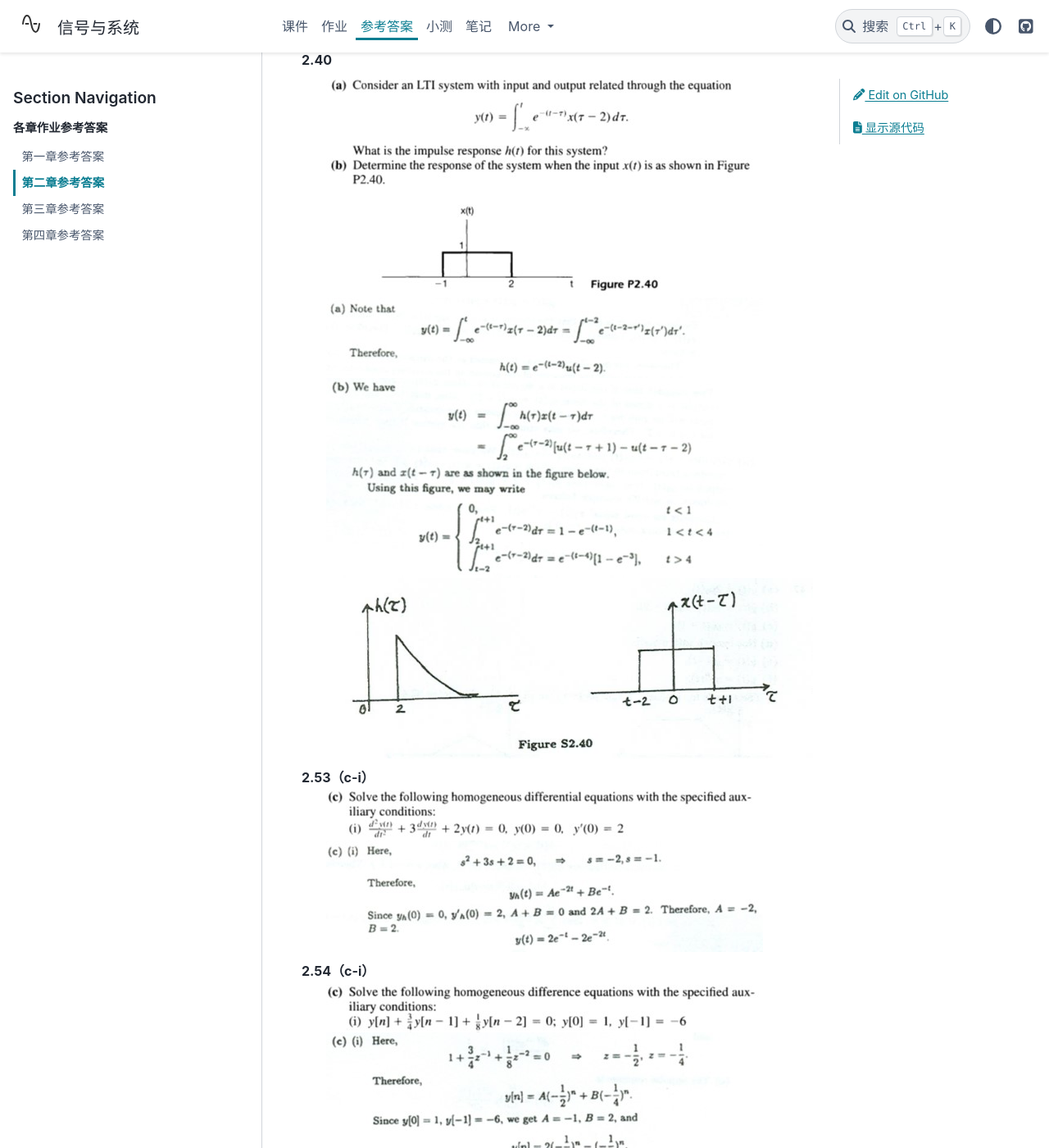
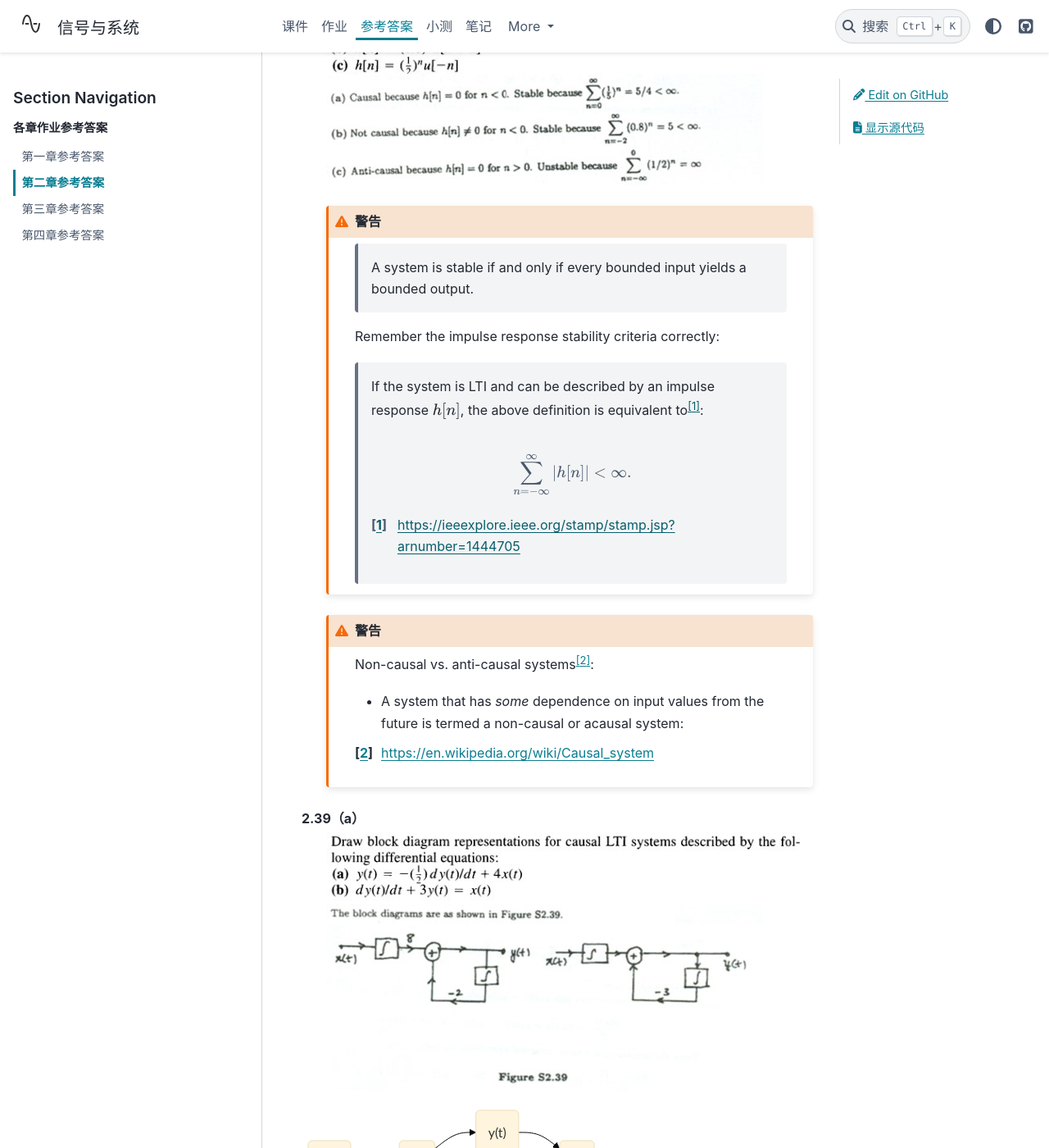
Before and after one commit to atlanswer/Signals-and-Systems, a Sphinx documentation site: the page built from doc/answer/chapter2.rst, in a window 1280 px wide and 1400 px high, scrolled down 7314 px. Shown: the whole window at 82% size. Built offline with Sphinx 7.4.7 and the PyData theme 0.15.4, drawn with Linux system fonts in a browser that asks for light colours; some of the changed text lies outside the part shown.

Commit message:
content: update chapter 2 reference answer

```diff
--- a/doc/answer/chapter2.rst
+++ b/doc/answer/chapter2.rst
@@ -40,6 +40,8 @@
    .. image:: assets/2-3.jpg
    .. image:: assets/2-3a.jpg
 
+   .. note:: Do **NOT** forget to plot the output when you are expected to to exactly that.
+
    View the graph online: https://www.desmos.com/calculator/4sfkokoj2j
 
    .. figure:: assets/2-3a-2.jpg
@@ -51,6 +53,8 @@
    .. image:: assets/2-7-2.jpg
    .. image:: assets/2-7a.jpg
    .. image:: assets/2-7a-2.jpg
+
+   Or :math:`y[n] = u[n] + u[n-2]`.
 
 离散卷积计算
    请作图展示结果
@@ -69,11 +73,23 @@
    .. image:: assets/2-20a.jpg
    .. image:: assets/2-20a-2.jpg
 
+   .. warning::
+
+      :math:`u_1(t)` is a unit doublet, not a unit step function:
+
+      .. math::
+
+         x(t) * u_1(t) = \frac{\mathrm{d}x(t)}{\mathrm{d}t}\text{.}
+
 2.23
    .. image:: assets/2-23.jpg
    .. image:: assets/2-23-2.jpg
    .. image:: assets/2-23a.jpg
    .. image:: assets/2-23a-2.jpg
+
+   .. note::
+
+      Mark the axes smartly.
 
 证明卷积性质
    To prove property 8, we need property 6 & 7.
@@ -132,9 +148,46 @@
    First, we repeatedly use :math:`(\ref{eq.2})` or :math:`(\ref{eq.4})` to get
    :math:`f^{(i)}(t)=f_1(t)*f_2^{(i)}(t)`, and then we can prove :math:`f^{(i)}(t)=f_1^{(j)}(t)*f_2^{(i-j)}(t)` with :math:`(\ref{eq.6})` and :math:`(\ref{eq.7})`.
 
+   .. warning::
+
+      性质证明题
+
 2.28（a，c）
    .. image:: assets/2-28.jpg
    .. image:: assets/2-28a.jpg
+
+   .. warning::
+
+         A system is stable if and only if every bounded input
+         yields a bounded output.
+
+      Remember the impulse response stability criteria correctly:
+
+         If the system is LTI and can be described by an impulse
+         response :math:`h[n]`, the above definition is equivalent to\ [1]_:
+
+         .. math::
+
+            \sum_{n=-\infty}^{\infty}|h[n]|<\infty\text{.}
+
+         .. [1] https://ieeexplore.ieee.org/stamp/stamp.jsp?arnumber=1444705
+
+   .. warning::
+
+      Non-causal vs. anti-causal systems\ [2]_:
+
+      - A system that has *some*  dependence on input values from the
+        future is termed a non-causal or acausal system:
+
+      ..   .. math::
+
+      ..      h[n] = 0 \quad\text{for}\quad n < 0 \text{.}
+
+      ..   .. math::
+
+      ..      h[n] = 0 \quad\text{for}\quad n < 0 \text{.}
+
+      .. [2] https://en.wikipedia.org/wiki/Causal_system
 
 2.39（a）
    .. image:: assets/2-39.jpg
--- a/environment.yml
+++ b/environment.yml
@@ -108,6 +108,7 @@ dependencies:
   - tk=8.6.12=h8ffe710_0
   - tornado=6.1=py310he2412df_3
   - traitlets=5.2.0=pyhd8ed1ab_0
+  - typeguard=2.13.0=pyhd8ed1ab_0
   - types-docutils=0.18.3=pyhd8ed1ab_0
   - typing-extensions=4.2.0=hd8ed1ab_1
   - typing_extensions=4.2.0=pyha770c72_1
@@ -126,4 +127,3 @@ dependencies:
   - zipp=3.8.0=pyhd8ed1ab_0
   - pip:
     - esbonio==0.11.2
-    - typeguard==2.13.3
```
